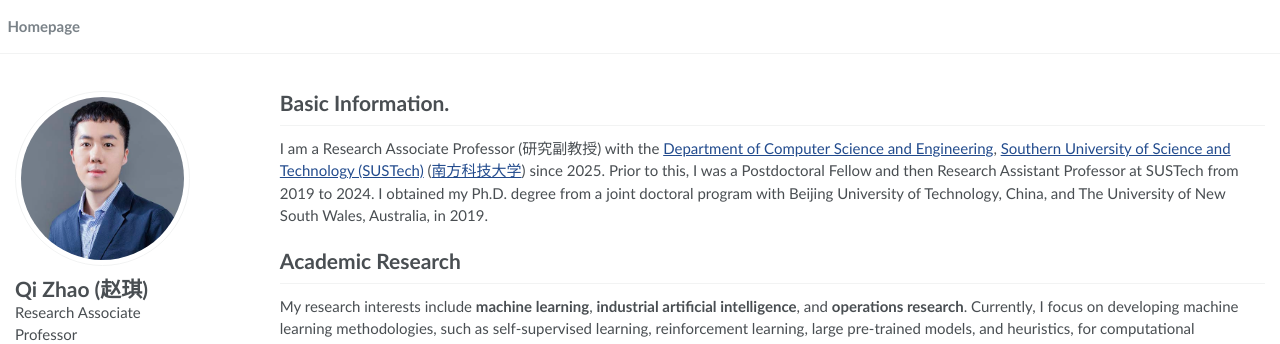
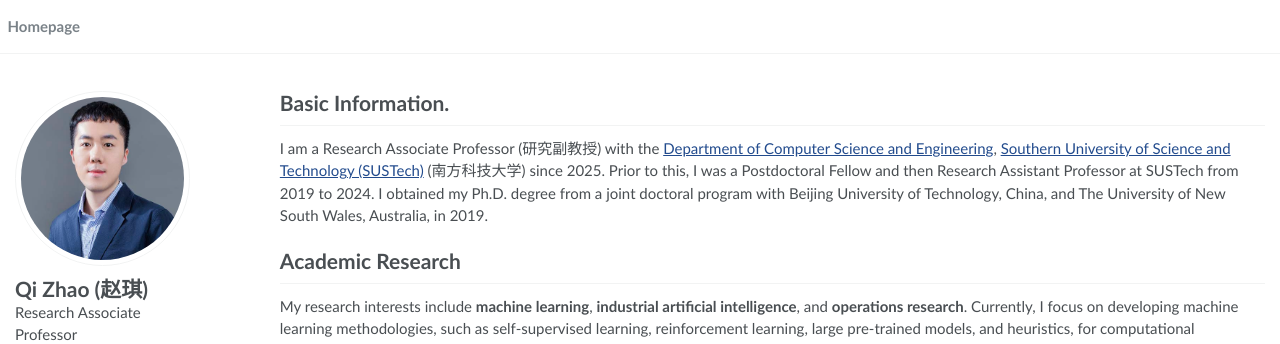
Before and after one commit to auto4opt/auto4opt, a Jekyll site: the page built from _pages/about.md, in a window 1280 px wide and 900 px high. Shown: the top 344 px of the window. Built offline with Jekyll 4.4.1, drawn with Linux system fonts in a browser that asks for light colours; part of the change alters nothing that is shown.

```diff
--- a/_pages/about.md
+++ b/_pages/about.md
@@ -19,7 +19,7 @@ redirect_from:
 <span class='anchor' id='about-me'></span>
 
 # Basic Information.
-I am a Research Associate Professor (研究副教授) with the [Department of Computer Science and Engineering](https://cse.sustech.edu.cn/en/site/index/), [Southern University of Science and Technology (SUSTech)](https://www.sustech.edu.cn/en/) ([南方科技大学](https://www.sustech.edu.cn/)) since 2025. Prior to this, I was a Postdoctoral Fellow and then Research Assistant Professor at SUSTech from 2019 to 2024. I obtained my Ph.D. degree from a joint doctoral program with Beijing University of Technology, China, and The University of New South Wales, Australia, in 2019.
+I am a Research Associate Professor (研究副教授) with the [Department of Computer Science and Engineering](https://cse.sustech.edu.cn/en/site/index/), [Southern University of Science and Technology (SUSTech)](https://www.sustech.edu.cn/en/) (南方科技大学) since 2025. Prior to this, I was a Postdoctoral Fellow and then Research Assistant Professor at SUSTech from 2019 to 2024. I obtained my Ph.D. degree from a joint doctoral program with Beijing University of Technology, China, and The University of New South Wales, Australia, in 2019.
 
 
 # Academic Research
```
